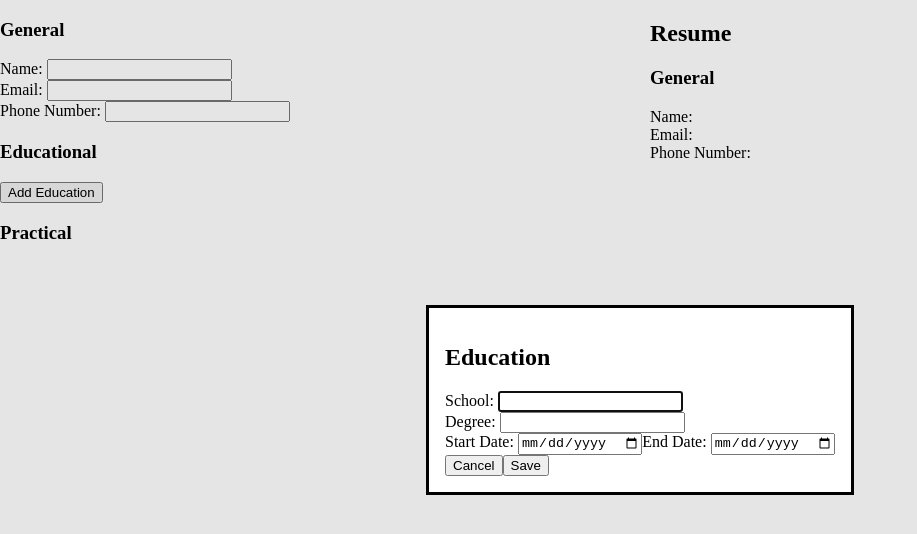
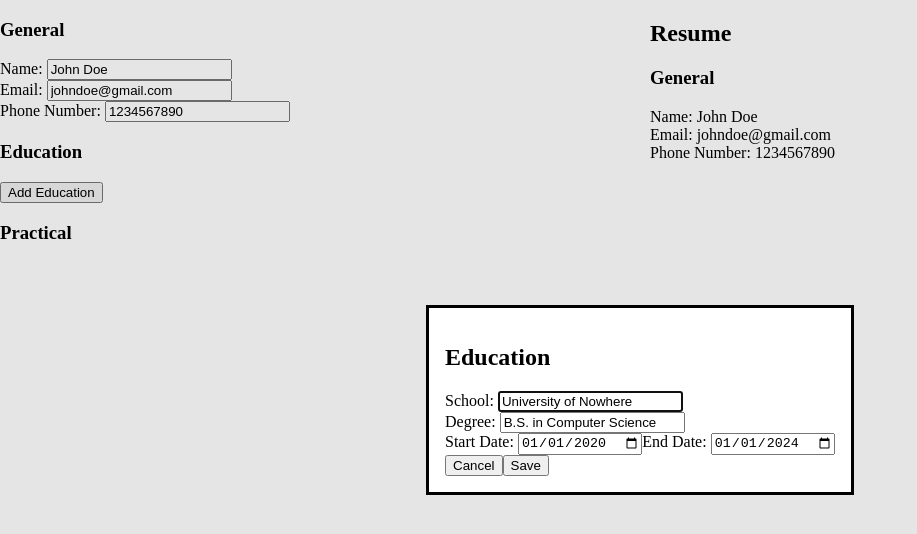
Before and after one commit to ASH-WIN-10/cv-builder, a React (Vite) app: page / in a window 1280 px wide. Both pictures are taken after a click on the button "Add Education". Shown: the top 534 px of the page, without its empty margins (0-917 px from the left). Built offline with nearby package versions, Linux system fonts and the light colour scheme.

Commit message:
have a default mock resume as initial resume

```diff
--- a/src/App.jsx
+++ b/src/App.jsx
@@ -2,15 +2,10 @@ import { useState } from "react"
 import "./App.css"
 import Builder from "./components/Builder"
 import Resume from "./components/Resume"
+import initialResume from "./data"
 
 function App() {
-    const [resume, updateResume] = useState({
-        name: "",
-        email: "",
-        phoneNum: "",
-        education: [],
-        practicalExp: []
-    })
+    const [resume, updateResume] = useState(initialResume)
 
     return (
         <>
--- a/src/components/EducationalExpSection.jsx
+++ b/src/components/EducationalExpSection.jsx
@@ -2,12 +2,7 @@ import { useRef, useState } from "react"
 
 export default function EducationalExpSection({ resume, updateResume }) {
     const dialogRef = useRef(null)
-    const [education, updateEducation] = useState({
-        schoolName: "",
-        degree: "",
-        startDate: "",
-        endDate: ""
-    })
+    const [education, updateEducation] = useState(resume.education[0])
 
     function handleInputChange(e) {
         const { name, value } = e.target
@@ -20,9 +15,10 @@ export default function EducationalExpSection({ resume, updateResume }) {
         dialogRef.current?.close()
     }
 
+    const { schoolName, degree, startDate, endDate } = education
     return (
         <div id="educationalExp">
-            <h3>Educational</h3>
+            <h3>Education</h3>
             <button onClick={() => dialogRef.current?.showModal()}>Add Education</button>
 
             <dialog ref={dialogRef}>
@@ -30,18 +26,18 @@ export default function EducationalExpSection({ resume, updateResume }) {
                 <form>
                     <div>
                         <label htmlFor="schoolName">School: </label>
-                        <input type="text" name="schoolName" onChange={handleInputChange} />
+                        <input type="text" name="schoolName" value={schoolName} onChange={handleInputChange} />
                     </div>
                     <div>
                         <label htmlFor="degree">Degree: </label>
-                        <input type="text" name="degree" onChange={handleInputChange} />
+                        <input type="text" name="degree" value={degree} onChange={handleInputChange} />
                     </div>
                     <div>
                         <label htmlFor="startDate">Start Date: </label>
-                        <input type="date" name="startDate" onChange={handleInputChange} />
+                        <input type="date" name="startDate" value={startDate} onChange={handleInputChange} />
 
                         <label htmlFor="endDate">End Date: </label>
-                        <input type="date" name="endDate" onChange={handleInputChange} />
+                        <input type="date" name="endDate" value={endDate} onChange={handleInputChange} />
                     </div>
 
                     <button type="button" onClick={() => dialogRef.current?.close()}>Cancel</button>
--- a/src/components/GeneralInfoSection.jsx
+++ b/src/components/GeneralInfoSection.jsx
@@ -4,21 +4,22 @@ export default function GeneralInfoSection({ resume, updateResume }) {
         updateResume({ ...resume, [name]: value })
     }
 
+    const { name, email, phoneNum } = resume
     return (
         <div id="general">
             <h3>General</h3>
             <form>
                 <div>
                     <label htmlFor="name">Name: </label>
-                    <input type="text" name="name" onChange={handleInputChange} />
+                    <input type="text" name="name" value={name} onChange={handleInputChange} />
                 </div>
                 <div>
                     <label htmlFor="email">Email: </label>
-                    <input type="text" name="email" onChange={handleInputChange} />
+                    <input type="email" name="email" value={email} onChange={handleInputChange} />
                 </div>
                 <div>
                     <label htmlFor="phoneNum">Phone Number: </label>
-                    <input type="text" name="phoneNum" onChange={handleInputChange} />
+                    <input type="text" name="phoneNum" value={phoneNum} onChange={handleInputChange} />
                 </div>
             </form>
         </div>
--- /dev/null
+++ b/src/data.js
@@ -0,0 +1,24 @@
+const initialResume = {
+    name: "John Doe",
+    email: "johndoe@gmail.com",
+    phoneNum: "1234567890",
+    education: [
+        {
+            schoolName: "University of Nowhere",
+            degree: "B.S. in Computer Science",
+            startDate: "2020-01-01",
+            endDate: "2024-01-01",
+        },
+    ],
+    practicalExp: [
+        {
+            companyName: "Tech Co.",
+            jobTitle: "Software Engineer",
+            startDate: "2024-01-01",
+            endDate: "2026-01-01",
+            jobDesc: "Worked on various projects",
+        },
+    ],
+}
+
+export default initialResume
```
